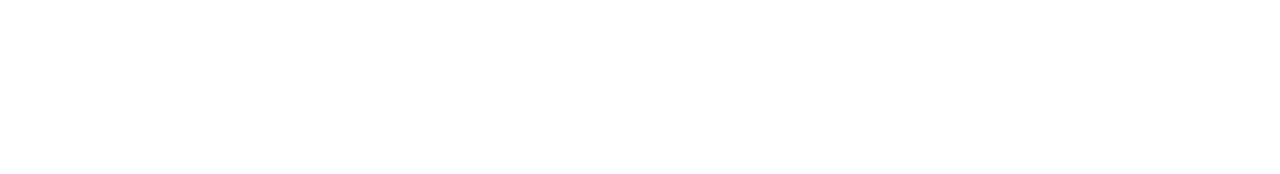
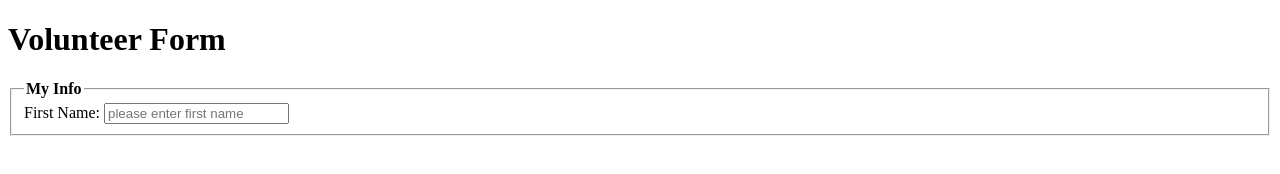
Before and after one commit to POleskiewicz/Lab4, a plain HTML site: page index.html in a window 1280 px wide. Drawn offline with Linux system fonts and the light colour scheme.

Commit message:
Update index.html
added first label

```diff
--- a/index.html
+++ b/index.html
@@ -8,6 +8,17 @@
 	</head>
 
 	<body>
+
+		<form method = "POST" action ="http://bloomingdale.sat.iit.edu/kriedan/lab3formscript.php">
+
+			<h1>Volunteer Form</h1>
+
+			<fieldset>
+				<legend><strong>My Info</strong></legend>
+
+					<div>
+						<label> First Name: <input type= "text" name= "first_name_field" placeholder= "please enter first name"></label>
+					</div>
 
 
 
```
